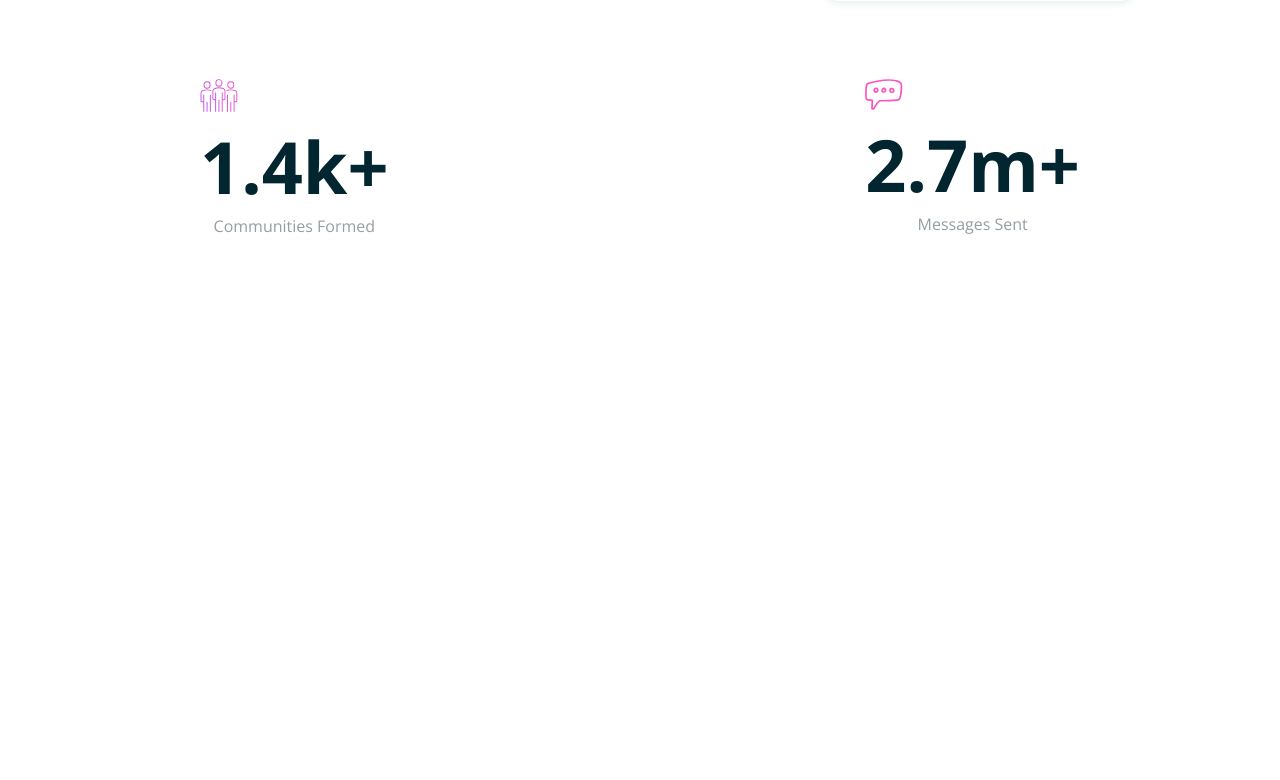
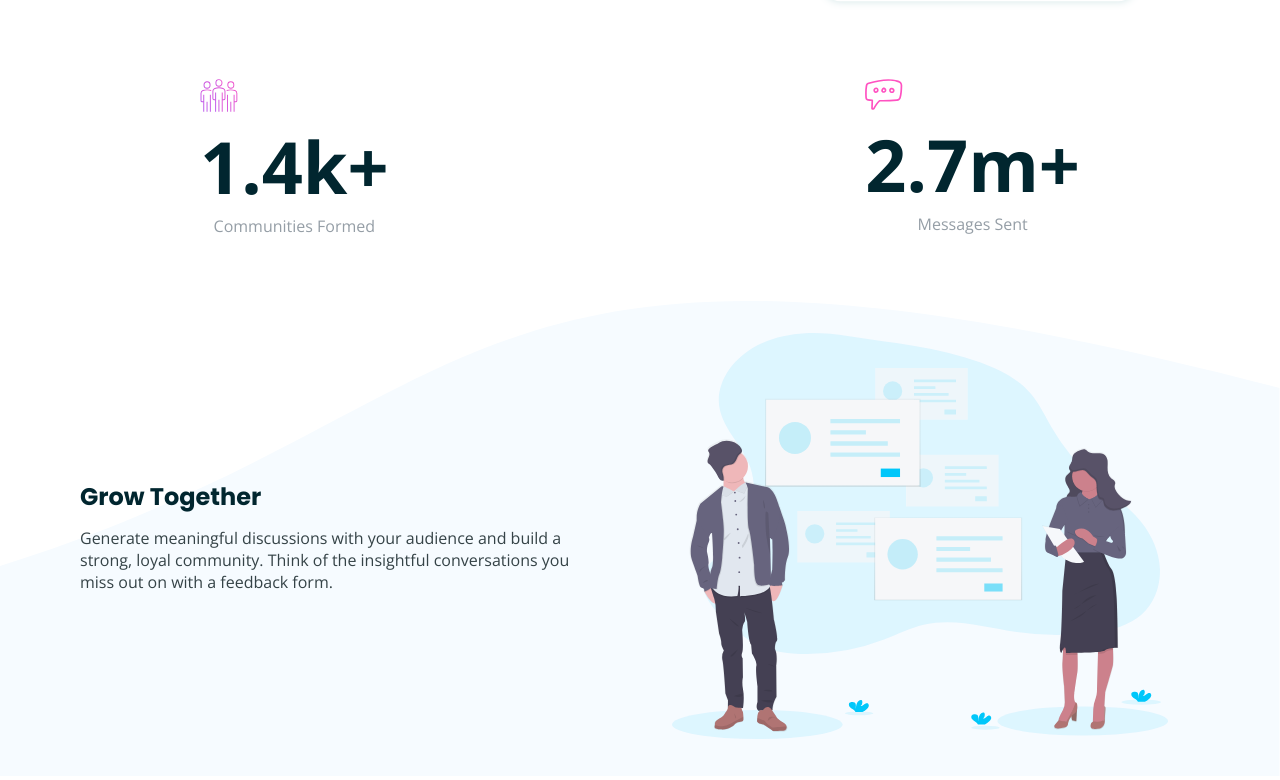
Before and after one commit to penguin011/Huddle, a plain HTML site: page index.html in a window 1280 px wide. Shown: the part 1259-2039 px from the top of the page. Before the commit the page ends 1560 px from the top, so only its background shows below. Drawn offline with nearby package versions, Linux system fonts and the light colour scheme.

Commit message:
Fixing the background-image for the second section

```diff
--- a/index.html
+++ b/index.html
@@ -75,13 +75,26 @@
 
     <!---------- SECOND SECTION ---------->
 
+    <section class="second-section">
+      <div class="second-container">
+        <div class="grow-text">
+          <h2>Grow Together</h2>
+          <p class="paragraph-grow">
+            Generate meaningful discussions with your audience and build a strong, loyal community.
+            Think of the insightful conversations you miss out on with a feedback form.
+          </p>
+        </div>
+        <div class="grow-img">
+          <img class="img-grow" src="./images/illustration-grow-together.svg" alt="">
+        </div>
+      </div>
+    </section>
+
 
   </main>
 
   <!--
-  Grow Together
-  Generate meaningful discussions with your audience and build a strong, loyal community.
-  Think of the insightful conversations you miss out on with a feedback form.
+
 
   Flowing Conversations
   You wouldn't paginate a conversation in real life, so why do it online? Our threads have
--- a/scss/styles.scss
+++ b/scss/styles.scss
@@ -121,3 +121,53 @@
 }
 
 /// SECOND SECTION ///
+
+.second-section{
+  background-image: url(/images/bg-section-top-desktop-1.svg);
+  // background-color: #f6fbff;
+  background-repeat: no-repeat;
+  background-size: cover;
+  background-position: center;
+  background-position-x: right;
+  // min-height: 100vh;
+  // min-width: 100vw;
+  margin-bottom: 4rem;
+
+  .second-container{
+    display: grid;
+    grid-template-columns: 1fr 1fr;
+    grid-template-rows: 1fr;
+    gap: 0px 0px;
+    grid-auto-flow: row;
+    grid-template-areas:
+      "grow-text grow-img";
+    margin: 0 5rem 0 5rem;
+
+    .grow-text {
+      justify-self: start;
+      align-self: center;
+      grid-area: grow-text;
+      padding-right: 3rem;
+    }
+
+    h2{
+      color: $main-color;
+      margin-bottom: 1rem;
+    }
+
+    .paragraph-grow{
+      color: $text-color;
+    }
+
+    .grow-img {
+      justify-self: end;
+      align-self: center;
+      grid-area: grow-img;
+      padding: 2rem;
+    }
+
+    .img-grow{
+      width: 100%;
+    }
+  }
+}
```
Also changed, not shown: dist/styles.css, 1 other file.
